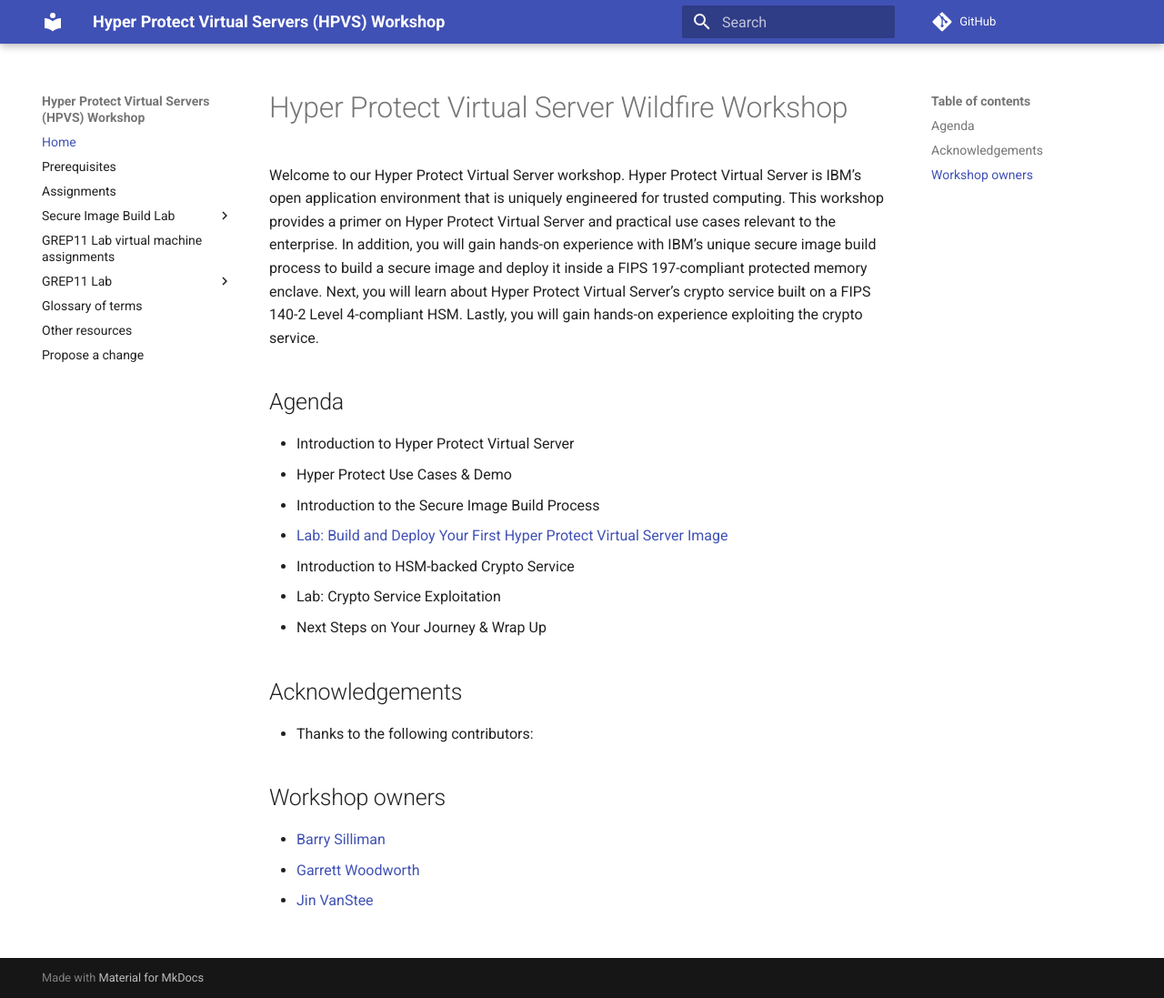
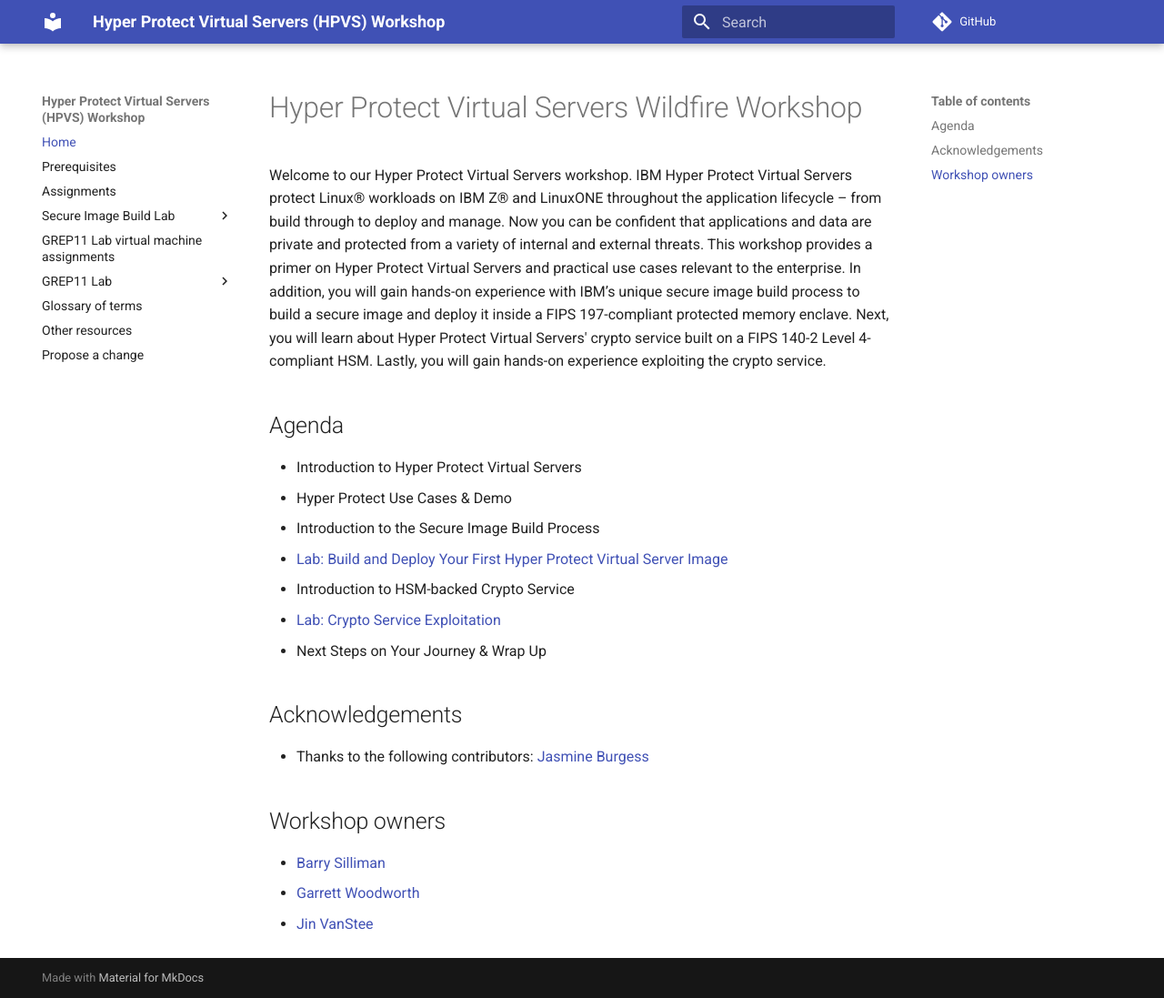
Before and after one commit to ibm-wsc/hyper-protect-virtual-servers-workshop, an MkDocs documentation site: the page built from docs/index.md, in a window 1280 px wide and 1097 px high. Shown: the whole window at 91% size. Built offline with MkDocs 1.6.1 and Material for MkDocs 9.7.7, drawn with Linux system fonts in a browser that asks for light colours; comment, search, counter and statistics services are not loaded.

Commit message:
updated the home page of workshop

```diff
--- a/docs/index.md
+++ b/docs/index.md
@@ -1,18 +1,18 @@
-# Hyper Protect Virtual Server Wildfire Workshop
+# Hyper Protect Virtual Servers Wildfire Workshop
 
-Welcome to our Hyper Protect Virtual Server workshop. Hyper Protect Virtual Server is IBM’s open application environment that is uniquely engineered for trusted computing. This workshop provides a primer on Hyper Protect Virtual Server and practical use cases relevant to the enterprise. In addition, you will gain hands-on experience with IBM’s unique secure image build process to build a secure image and deploy it inside a FIPS 197-compliant protected memory enclave. Next, you will learn about Hyper Protect Virtual Server’s crypto service built on a FIPS 140-2 Level 4-compliant HSM. Lastly, you will gain hands-on experience exploiting the crypto service.
+Welcome to our Hyper Protect Virtual Servers workshop. IBM Hyper Protect Virtual Servers protect Linux® workloads on IBM Z® and LinuxONE throughout the application lifecycle – from build through to deploy and manage. Now you can be confident that applications and data are private and protected from a variety of internal and external threats. This workshop provides a primer on Hyper Protect Virtual Servers and practical use cases relevant to the enterprise. In addition, you will gain hands-on experience with IBM’s unique secure image build process to build a secure image and deploy it inside a FIPS 197-compliant protected memory enclave. Next, you will learn about Hyper Protect Virtual Servers' crypto service built on a FIPS 140-2 Level 4-compliant HSM. Lastly, you will gain hands-on experience exploiting the crypto service.
 
 ## Agenda
-* Introduction to Hyper Protect Virtual Server
+* Introduction to Hyper Protect Virtual Servers
 * Hyper Protect Use Cases & Demo
 * Introduction to the Secure Image Build Process
 * [Lab: Build and Deploy Your First Hyper Protect Virtual Server Image](securebuild-lab/overview.md)
 * Introduction to HSM-backed Crypto Service
-* Lab: Crypto Service Exploitation
+* [Lab: Crypto Service Exploitation](grep11/overview.md)
 * Next Steps on Your Journey & Wrap Up
 
 ## Acknowledgements
-* Thanks to the following contributors:
+* Thanks to the following contributors: [Jasmine Burgess](mailto:jnburges@us.ibm.com)
 
 ## Workshop owners
 * [Barry Silliman](mailto:silliman@us.ibm.com)
```
